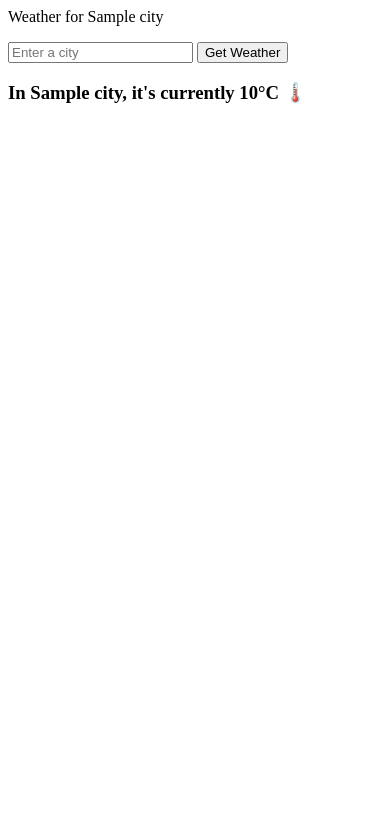
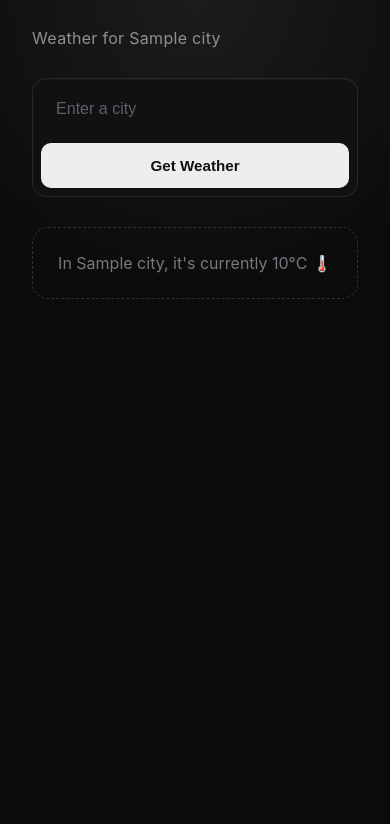
Before and after one commit to abenezerwassefa-byte/CloudNine, a Flask app: template Templates/Cloud.html in a window 390 px wide. Shown: the top 824 px of the page. Run offline with Flask 3, Linux system fonts and the light colour scheme; the template is opened without the code that fills it: most values are stand-ins (such as "Sample title", 1, 10 or a date in 2020).

Commit message:
Add initial CSS styles for CloudNine application layout and components

```diff
--- a/Cloud.py
+++ b/Cloud.py
@@ -55,7 +55,7 @@ def home():
     # the temperature on the left is from your html; the temperature on the right is from your python file.
         return render_template(
             "cloud.html",
-            message="Welcome to CloudNine!!",
+            message="Welcome to CloudNine🌥️!",
             city=city,
             temperature=temperature,
             error_message=error_message
--- /dev/null
+++ b/Static/style.css
@@ -0,0 +1,392 @@
+/* =========================================================
+   CLOUDNINE
+   Matte Black + Soft White Neon
+   ========================================================= */
+
+* {
+    box-sizing: border-box;
+}
+
+body {
+    margin: 0;
+    min-height: 100vh;
+
+    font-family: "Inter", "Segoe UI", Arial, sans-serif;
+
+    background:
+        radial-gradient(
+            circle at 50% 0%,
+            rgba(255, 255, 255, 0.07),
+            transparent 35%
+        ),
+        #0b0b0c;
+
+    color: #f5f5f5;
+
+    display: flex;
+    justify-content: center;
+    align-items: center;
+
+    padding: 30px;
+}
+
+
+/* =========================================================
+   MAIN APP CARD
+   ========================================================= */
+
+.container {
+    width: min(700px, 100%);
+
+    padding: 45px;
+
+    background:
+        linear-gradient(
+            145deg,
+            rgba(255, 255, 255, 0.055),
+            rgba(255, 255, 255, 0.015)
+        );
+
+    border: 1px solid rgba(255, 255, 255, 0.10);
+
+    border-radius: 24px;
+
+    box-shadow:
+        0 30px 80px rgba(0, 0, 0, 0.65),
+        inset 0 1px 0 rgba(255, 255, 255, 0.05);
+
+    backdrop-filter: blur(14px);
+
+    transition:
+        transform 0.35s ease,
+        border-color 0.35s ease,
+        box-shadow 0.35s ease;
+}
+
+
+/* Give the whole card a tiny lift */
+
+.container:hover {
+    transform: translateY(-4px);
+
+    border-color: rgba(255, 255, 255, 0.18);
+
+    box-shadow:
+        0 35px 90px rgba(0, 0, 0, 0.7),
+        0 0 35px rgba(255, 255, 255, 0.035);
+}
+
+
+/* =========================================================
+   TITLE
+   ========================================================= */
+
+h1 {
+    margin: 0 0 10px;
+
+    font-size: clamp(2.2rem, 6vw, 3.5rem);
+
+    font-weight: 650;
+
+    letter-spacing: -2px;
+
+    color: #ffffff;
+
+    text-shadow:
+        0 0 8px rgba(255, 255, 255, 0.18),
+        0 0 25px rgba(255, 255, 255, 0.07);
+}
+
+
+/* Subtitle */
+
+p {
+    margin: 0 0 30px;
+
+    color: #8f8f96;
+
+    font-size: 1rem;
+
+    letter-spacing: 0.3px;
+}
+
+
+/* =========================================================
+   SEARCH / INPUT CARD
+   ========================================================= */
+
+form {
+    display: flex;
+    gap: 12px;
+
+    padding: 8px;
+
+    background: #111113;
+
+    border: 1px solid #29292c;
+
+    border-radius: 14px;
+
+    box-shadow:
+        inset 0 1px 0 rgba(255, 255, 255, 0.03);
+
+    transition:
+        border-color 0.3s ease,
+        box-shadow 0.3s ease;
+}
+
+form:focus-within {
+    border-color: rgba(255, 255, 255, 0.35);
+
+    box-shadow:
+        0 0 20px rgba(255, 255, 255, 0.06);
+}
+
+
+/* =========================================================
+   INPUT
+   ========================================================= */
+
+input[type="text"] {
+    min-width: 0;
+    flex: 1;
+
+    padding: 13px 15px;
+
+    border: none;
+    outline: none;
+
+    background: transparent;
+
+    color: #ffffff;
+
+    font-size: 1rem;
+}
+
+input[type="text"]::placeholder {
+    color: #5e5e64;
+
+    transition: color 0.2s ease;
+}
+
+input[type="text"]:focus::placeholder {
+    color: #77777e;
+}
+
+
+/* =========================================================
+   BUTTON
+   ========================================================= */
+
+button {
+    position: relative;
+
+    padding: 13px 20px;
+
+    border: 1px solid rgba(255, 255, 255, 0.15);
+
+    border-radius: 10px;
+
+    background: #eeeeee;
+
+    color: #111111;
+
+    font-size: 0.95rem;
+    font-weight: 650;
+
+    cursor: pointer;
+
+    overflow: hidden;
+
+    transition:
+        transform 0.25s ease,
+        box-shadow 0.25s ease,
+        background 0.25s ease;
+}
+
+
+/* The little hover lift */
+
+button:hover {
+    transform: translateY(-3px);
+
+    background: #ffffff;
+
+    box-shadow:
+        0 8px 20px rgba(255, 255, 255, 0.16),
+        0 0 18px rgba(255, 255, 255, 0.08);
+}
+
+
+/* Press animation */
+
+button:active {
+    transform: translateY(0) scale(0.97);
+}
+
+
+/* =========================================================
+   WEATHER RESULT CARD
+   ========================================================= */
+
+h2 {
+    margin: 30px 0 0;
+
+    padding: 28px;
+
+    background:
+        linear-gradient(
+            145deg,
+            rgba(255, 255, 255, 0.055),
+            rgba(255, 255, 255, 0.015)
+        );
+
+    border: 1px solid rgba(255, 255, 255, 0.08);
+
+    border-radius: 18px;
+
+    color: #f8f8f8;
+
+    font-size: 1.35rem;
+
+    font-weight: 500;
+
+    line-height: 1.5;
+
+    box-shadow:
+        inset 0 1px 0 rgba(255, 255, 255, 0.035);
+
+    transition:
+        transform 0.3s ease,
+        border-color 0.3s ease,
+        box-shadow 0.3s ease;
+}
+
+
+/* Weather card floats when hovered */
+
+h2:hover {
+    transform: translateY(-5px);
+
+    border-color: rgba(255, 255, 255, 0.18);
+
+    box-shadow:
+        0 15px 35px rgba(0, 0, 0, 0.35),
+        0 0 25px rgba(255, 255, 255, 0.045);
+}
+
+
+/* =========================================================
+   ERROR CARD
+   ========================================================= */
+
+h4 {
+    margin-top: 25px;
+
+    padding: 18px 20px;
+
+    background: rgba(255, 255, 255, 0.035);
+
+    border: 1px solid rgba(255, 255, 255, 0.09);
+
+    border-left: 3px solid #ffffff;
+
+    border-radius: 12px;
+
+    color: #dddddd;
+
+    font-weight: 450;
+
+    box-shadow:
+        0 10px 30px rgba(0, 0, 0, 0.25);
+
+    animation: cardAppear 0.35s ease;
+}
+
+
+/* =========================================================
+   EMPTY STATE
+   ========================================================= */
+
+h3 {
+    margin-top: 30px;
+
+    padding: 25px;
+
+    border: 1px dashed #303035;
+
+    border-radius: 16px;
+
+    color: #77777f;
+
+    font-size: 1rem;
+
+    font-weight: 400;
+
+    text-align: center;
+
+    transition:
+        border-color 0.3s ease,
+        color 0.3s ease;
+}
+
+h3:hover {
+    border-color: #55555d;
+
+    color: #aaaaaf;
+}
+
+
+/* =========================================================
+   ANIMATION
+   ========================================================= */
+
+@keyframes cardAppear {
+    from {
+        opacity: 0;
+        transform: translateY(8px);
+    }
+
+    to {
+        opacity: 1;
+        transform: translateY(0);
+    }
+}
+
+
+/* =========================================================
+   MOBILE
+   ========================================================= */
+
+@media (max-width: 600px) {
+
+    body {
+        padding: 18px;
+        align-items: flex-start;
+    }
+
+    .container {
+        margin-top: 30px;
+        padding: 28px 22px;
+
+        border-radius: 20px;
+    }
+
+    h1 {
+        font-size: 2.2rem;
+    }
+
+    form {
+        flex-direction: column;
+    }
+
+    button {
+        width: 100%;
+    }
+
+    h2 {
+        padding: 22px;
+
+        font-size: 1.15rem;
+    }
+}
--- a/Templates/Cloud.html
+++ b/Templates/Cloud.html
@@ -1,3 +1,9 @@
+<head>
+    <link rel="stylesheet" href="{{ url_for('static', filename='style.css') }}">
+</head>
+
+<div>
+
     <h1>{{ message }}</h1>
     <p>Weather for {{ city }}</p>
     <form method="POST"><!--When the user submits this form, send the data to the server using an HTTP POST request.-->
@@ -12,3 +18,5 @@
     {% else %}
         <h3>Enter a location to get the current temperature🌎</h3>
     {% endif %}
+
+</div>
```
Also changed, not shown: Static/style.scss (deleted). Lines whose indentation alone changed are shown as unchanged.
